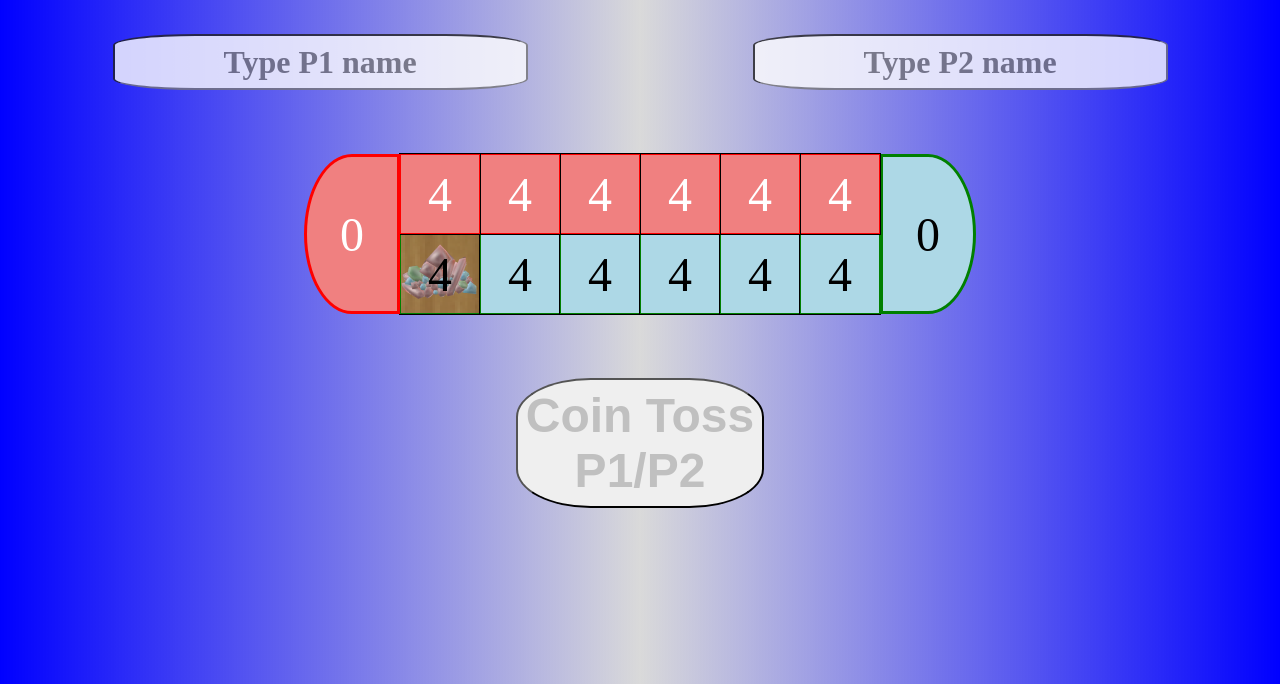
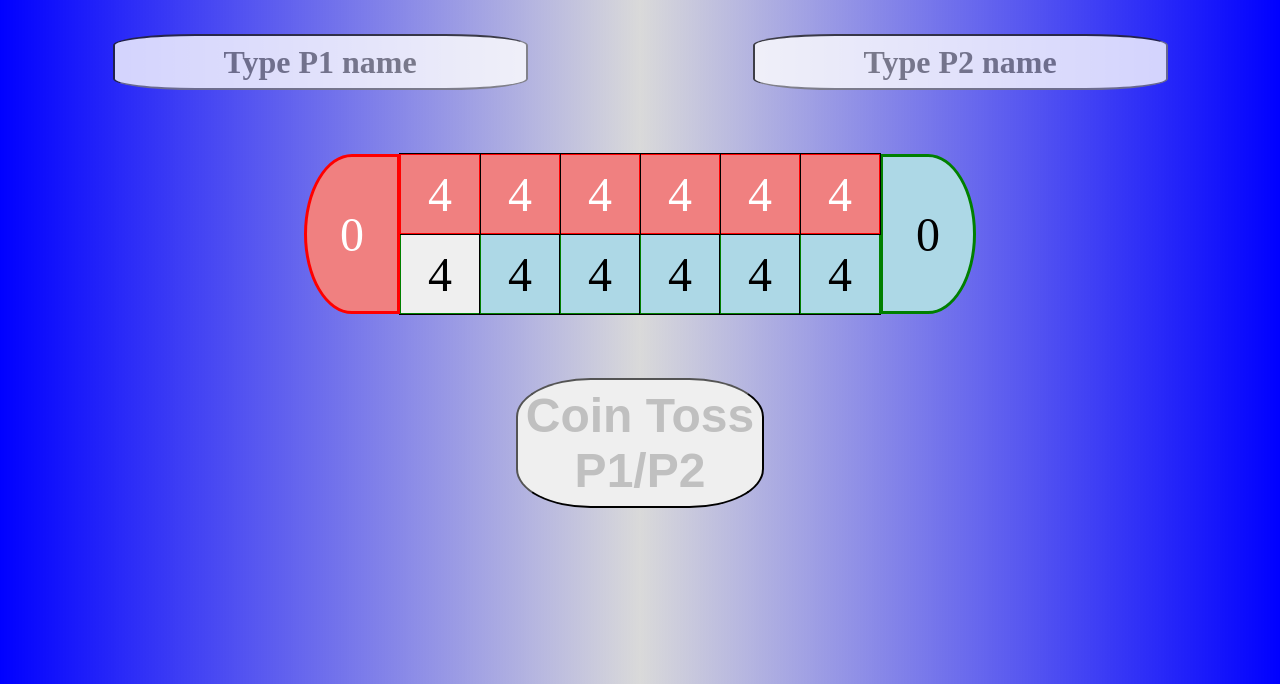
Before and after one commit to DrewDevero/A-Lot-A-Mancala, a plain HTML site: page docs/index.html in a window 1280 px wide. Shown: the part 116-800 px from the top of the page. Drawn offline with Linux system fonts and the light colour scheme.

Commit message:
removed image test

```diff
--- a/docs/styles/style.css
+++ b/docs/styles/style.css
@@ -108,7 +108,7 @@ input {
 #pOne1 {
     grid-area: pOne1;
     color: black;
-    background-image: url("../assets/gem_one_test.png")/* var(--pOneColor) */;
+    background-image: /* url("../assets/gem_one_test.png") */var(--pOneColor);
     background-position: center;
     border: var(--pOneBorder);
 }
```
